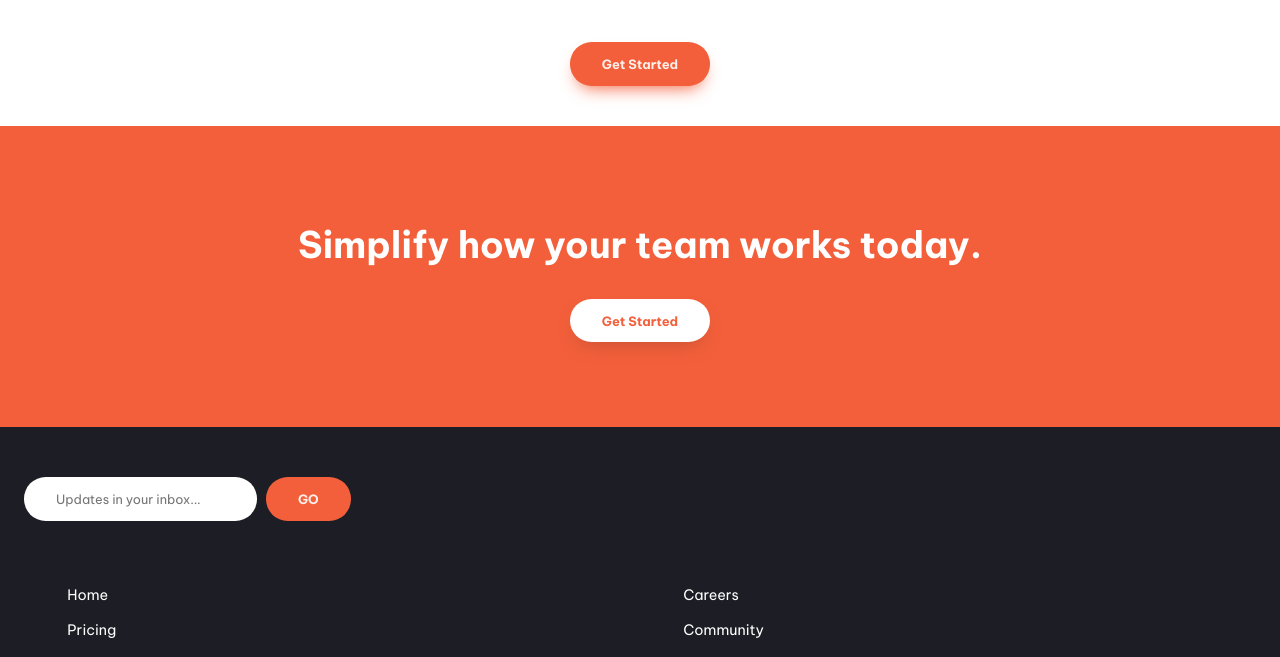
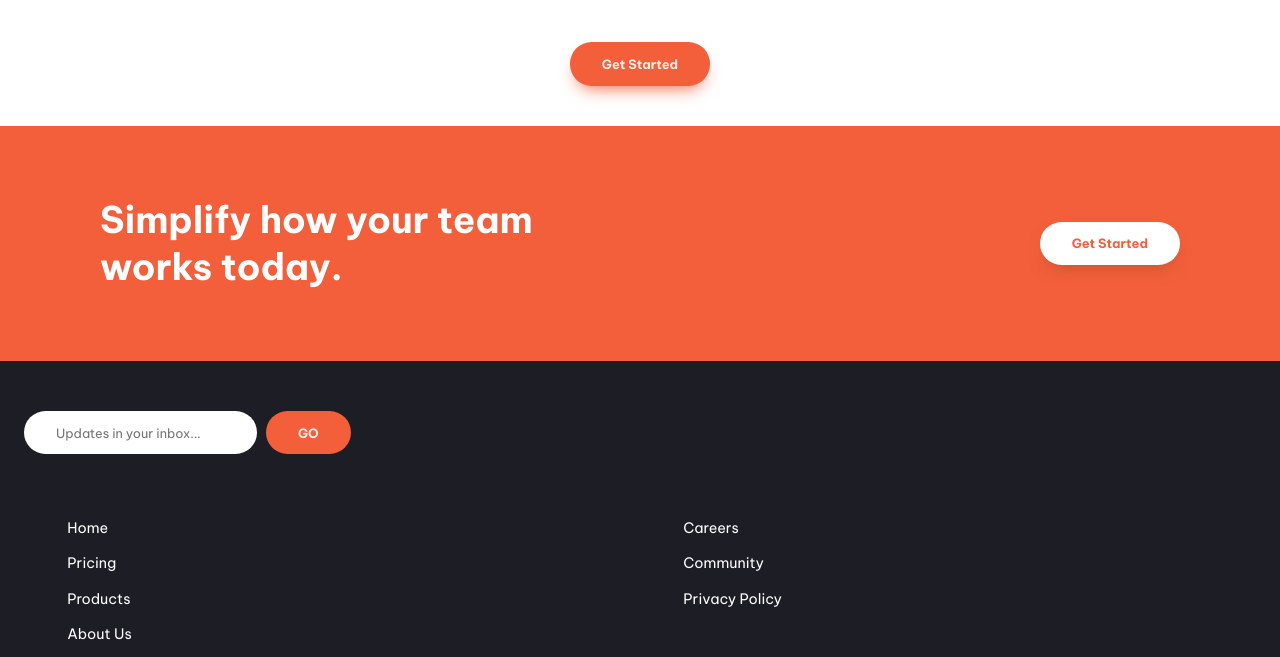
Before and after one commit to cgathellier/build-managing-page, a website: page index.html in a window 1280 px wide. Shown: the part 2400-3057 px from the top of the page. Drawn offline with Linux system fonts and the light colour scheme.

Commit message:
responsive conclusion

```diff
--- a/sass/layout/_conclusion.scss
+++ b/sass/layout/_conclusion.scss
@@ -14,3 +14,23 @@
 		text-align: center;
 	}
 }
+
+@media screen and (min-width: 1024px) {
+	.conclusion {
+		padding: 40px 100px;
+		display: flex;
+		flex-direction: row;
+		justify-content: space-between;
+
+		& h2 {
+			max-width: 450px;
+			text-align: start;
+		}
+	}
+}
+
+@media screen and (min-width: 1440px) {
+	.conclusion {
+		padding: 40px 200px;
+	}
+}
```
Also changed, not shown: css/style.css, 1 other file.
